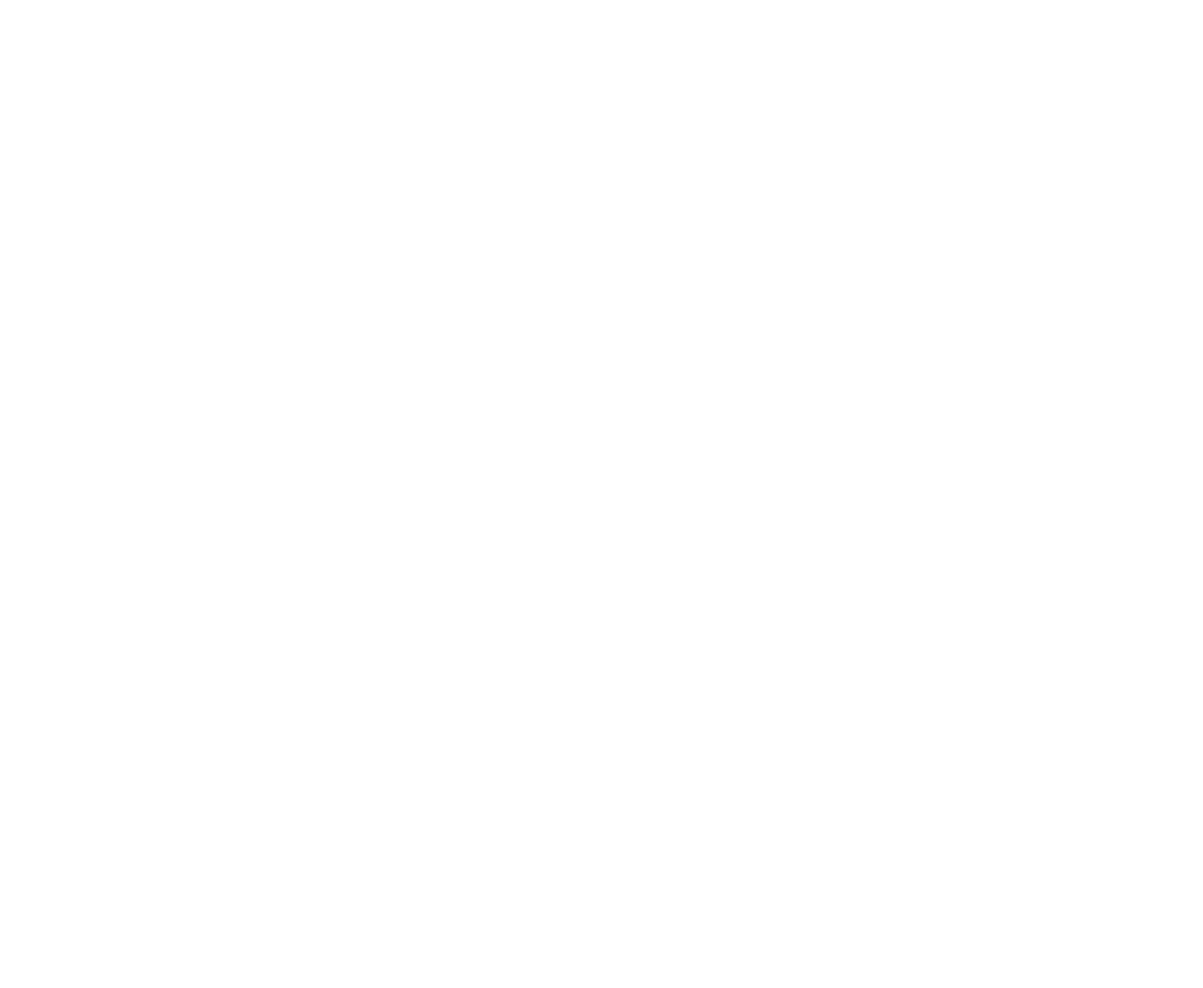
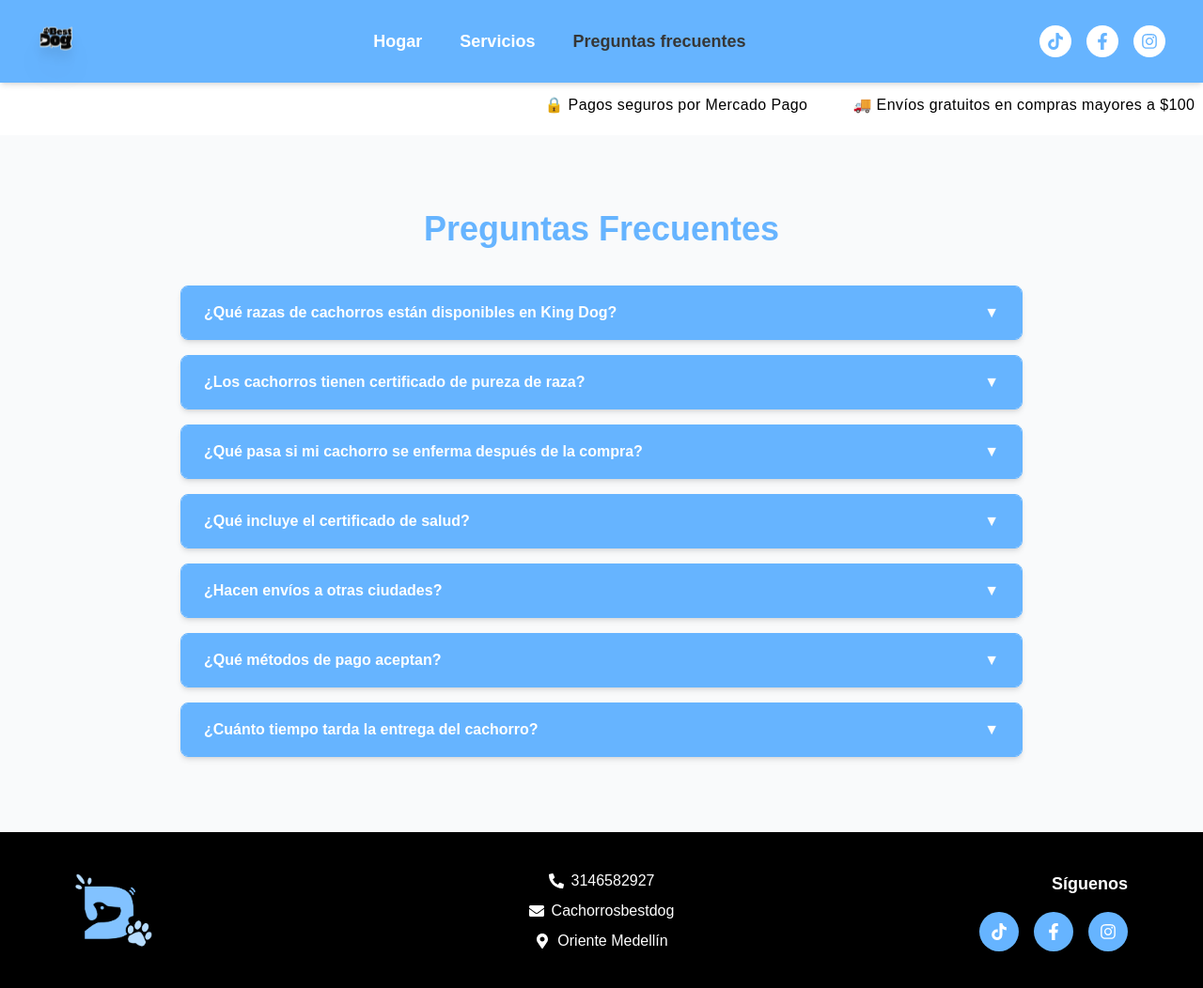
Before and after one commit to jero345/bestdog, a React (Vite) app: page /frequentlyaskedquestions in a window 1280 px wide. Before the commit this address had no page. Shown: the whole page at 94% size. Before the commit the page ends 800 px from the top, so only its background shows below. Built offline with nearby package versions, Linux system fonts and the light colour scheme.

Commit message:
cambios listos

```diff
--- a/src/App.jsx
+++ b/src/App.jsx
@@ -2,7 +2,7 @@
 import Layout from "./components/Layout";
 import Home from "./views/Home";
 import Services from "./views/Services";
-import Contact from "./views/Contact";
+import FrequentlyAskedQuestions from "./views/FrequentlyAskedQuestions";
 
 function App() {
   return (
@@ -10,7 +10,8 @@
       <Route path="/" element={<Layout />}>
         <Route index element={<Home />} />
         <Route path="services" element={<Services />} />
-        <Route path="contact" element={<Contact />} />
+         <Route path="frequentlyaskedquestions" element={<FrequentlyAskedQuestions />} />
+
       </Route>
     </Routes>
   );
--- a/src/components/Footer.jsx
+++ b/src/components/Footer.jsx
@@ -1,45 +1,67 @@
-import { FaFacebookF, FaTwitter, FaPinterestP, FaInstagram } from "react-icons/fa";
-// Si quieres usar el logo "X" moderno:
-// import { FaXTwitter } from "react-icons/fa6";
+import { FaTiktok, FaFacebookF, FaInstagram, FaPhoneAlt, FaEnvelope, FaMapMarkerAlt } from "react-icons/fa";
+import logo from "../assets/logo.png"; // ajusta el path según tu proyecto
 
 const Footer = () => {
   return (
-    <footer className="bg-[#121212] text-white py-16 px-6 md:px-20">
-      <div className="grid grid-cols-1 md:grid-cols-2 gap-12">
-        {/* About */}
-        <div>
-          <h4 className="text-2xl font-extrabold mb-4">About</h4>
-          <p className="text-gray-400 max-w-sm mb-6">
-            At Pawfy we help save lives of your beloved pets, we have a team of
-            expert pet trainers and doctors who are here to help your pet in need.
+    <footer className="bg-[#000] text-white py-10 px-6 md:px-20">
+      <div className="max-w-7xl mx-auto grid grid-cols-1 md:grid-cols-3 gap-10 items-center text-center md:text-left">
+
+        {/* Logo */}
+        <div className="flex justify-center md:justify-start">
+          <img
+            src={logo}
+            alt="King Dog Logo"
+            className="h-20 w-auto object-contain"
+            draggable="false"
+          />
+        </div>
+
+        {/* Contacto */}
+        <div className="text-center">
+          <p className="flex items-center justify-center gap-2 mb-2">
+            <FaPhoneAlt /> 3146582927
           </p>
+          <p className="flex items-center justify-center gap-2 mb-2">
+            <FaEnvelope /> Cachorrosbestdog
+          </p>
+          <p className="flex items-center justify-center gap-2">
+            <FaMapMarkerAlt /> Oriente Medellín
+          </p>
+        </div>
 
-          {/* Social Icons */}
+        {/* Redes Sociales */}
+        <div className="flex flex-col items-center md:items-end">
+          <h4 className="text-lg font-semibold mb-4">Síguenos</h4>
           <div className="flex gap-4">
-            <a href="https://facebook.com" target="_blank" rel="noopener noreferrer"
-              className="w-10 h-10 flex items-center justify-center rounded-full bg-gray-700 hover:bg-[#fab037] transition">
-              <FaFacebookF />
+            <a
+              href="https://www.tiktok.com"
+              target="_blank"
+              rel="noopener noreferrer"
+              className="bg-[#66B4FF] p-3 rounded-full hover:bg-[#4da6ff] transition"
+            >
+              <FaTiktok className="text-white text-lg" />
             </a>
-            <a href="https://twitter.com" target="_blank" rel="noopener noreferrer"
-              className="w-10 h-10 flex items-center justify-center rounded-full bg-gray-700 hover:bg-[#fab037] transition">
-              <FaTwitter />
-              {/* O usa <FaXTwitter /> si importas de fa6 */}
+            <a
+              href="https://www.facebook.com"
+              target="_blank"
+              rel="noopener noreferrer"
+              className="bg-[#66B4FF] p-3 rounded-full hover:bg-[#4da6ff] transition"
+            >
+              <FaFacebookF className="text-white text-lg" />
             </a>
-            <a href="https://pinterest.com" target="_blank" rel="noopener noreferrer"
-              className="w-10 h-10 flex items-center justify-center rounded-full bg-gray-700 hover:bg-[#fab037] transition">
-              <FaPinterestP />
-            </a>
-            <a href="https://instagram.com" target="_blank" rel="noopener noreferrer"
-              className="w-10 h-10 flex items-center justify-center rounded-full bg-gray-700 hover:bg-[#fab037] transition">
-              <FaInstagram />
+            <a
+              href="https://www.instagram.com"
+              target="_blank"
+              rel="noopener noreferrer"
+              className="bg-[#66B4FF] p-3 rounded-full hover:bg-[#4da6ff] transition"
+            >
+              <FaInstagram className="text-white text-lg" />
             </a>
           </div>
         </div>
       </div>
-
-      <div className="text-center text-gray-500 mt-12">© GFXPARTNER</div>
     </footer>
   );
 };
 
-export default Footer;
+export default Footer;
--- a/src/components/Navbar.jsx
+++ b/src/components/Navbar.jsx
@@ -1,6 +1,7 @@
 import { Link, useLocation } from "react-router-dom";
 import { useState, useEffect } from "react";
-import logo from "../assets/logonegroni.png"; // Asegúrate de tener tu logo en la carpeta assets
+import { FaTiktok, FaFacebookF, FaInstagram } from "react-icons/fa";
+import logo from "../assets/pun-pun.png"; // tu logo
 
 const Navbar = () => {
   const location = useLocation();
@@ -17,7 +18,7 @@
   const links = [
     { label: "Hogar", path: "/" },
     { label: "Servicios", path: "/services" },
-    { label: "Contacto", path: "/contact" },
+    { label: "Preguntas frecuentes", path: "/frequentlyaskedquestions" },
   ];
 
   return (
@@ -25,21 +26,22 @@
       className={`fixed top-0 left-0 w-full z-50 transition-all duration-300 ${
         scrolled || location.pathname !== "/"
           ? "bg-[#66B4FF] shadow-md"
-          : "bg-[#66B4FF] "
+          : "bg-[#66B4FF]"
       }`}
     >
       <div className="container mx-auto px-6 md:px-10 py-4 flex items-center justify-between">
+
         {/* Logo */}
-        <div className="flex items-center gap-3">
+        <div className="flex items-center">
           <img
             src={logo}
             alt="BestDogs Logo"
-            className="h-12 w-auto object-contain"
+            className="max-h-14 w-auto object-contain drop-shadow-xl scale-125"
             draggable="false"
           />
         </div>
 
-        {/* Links centrados */}
+        {/* Links */}
         <ul className="flex gap-10 text-white font-bold text-lg mx-auto">
           {links.map((item) => (
             <li key={item.label}>
@@ -48,17 +50,45 @@
                 className={`transition-colors ${
                   location.pathname === item.path
                     ? "text-[#363636]"
-                    : "hover:text-[#363636]"
-                }`}
+                    : "hover:text-[#363636]"}`
+                }
               >
                 {item.label}
               </Link>
             </li>
           ))}
         </ul>
+
+        {/* Iconos redes sociales */}
+        <div className="flex gap-4">
+          <a
+            href="https://www.tiktok.com"
+            target="_blank"
+            rel="noopener noreferrer"
+            className="bg-white p-2 rounded-full hover:bg-gray-200 transition"
+          >
+            <FaTiktok className="text-[#66B4FF] text-lg" />
+          </a>
+          <a
+            href="https://www.facebook.com"
+            target="_blank"
+            rel="noopener noreferrer"
+            className="bg-white p-2 rounded-full hover:bg-gray-200 transition"
+          >
+            <FaFacebookF className="text-[#66B4FF] text-lg" />
+          </a>
+          <a
+            href="https://www.instagram.com"
+            target="_blank"
+            rel="noopener noreferrer"
+            className="bg-white p-2 rounded-full hover:bg-gray-200 transition"
+          >
+            <FaInstagram className="text-[#66B4FF] text-lg" />
+          </a>
+        </div>
       </div>
     </nav>
   );
 };
 
-export default Navbar;
+export default Navbar;
--- /dev/null
+++ b/src/views/FrequentlyAskedQuestions.jsx
@@ -0,0 +1,79 @@
+import { useState } from "react";
+
+const faqs = [
+
+  {
+    question: "¿Qué razas de cachorros están disponibles en King Dog?",
+    answer:
+      "En King Dog, contamos con una amplia selección de razas, desde pequeñas como Pomerania, Yorkshire Terrier y Shih Tzu, hasta medianas y grandes como Golden Retriever, Bulldog Francés, Labrador y Husky Siberiano.",
+  },
+  {
+    question: "¿Los cachorros tienen certificado de pureza de raza?",
+    answer:
+      "Sí, todos los cachorros que ofrecemos cuentan con una garantía de pureza de raza de por vida, respaldada por nuestro criadero. Esto asegura que provienen de linajes auténticos, posicionándonos como líderes en la venta de perros en Colombia.",
+  },
+  {
+    question: "¿Qué pasa si mi cachorro se enferma después de la compra?",
+    answer:
+      "Ofrecemos una garantía de salud inicial que cubre cualquier enfermedad preexistente al momento de la entrega.",
+  },
+  {
+    question: "¿Qué incluye el certificado de salud?",
+    answer:
+      "Incluye un historial de vacunación y desparasitación, confirmando que el cachorro está en perfectas condiciones al momento de la entrega.",
+  },
+  {
+    question: "¿Hacen envíos a otras ciudades?",
+    answer:
+      "¡Claro que sí! Realizamos envíos seguros a todas las principales ciudades de Colombia, incluyendo: Bogotá, Medellín, Cali, Barranquilla, Bucaramanga, Cartagena, Pereira, Manizales, Ibagué y Cúcuta. Garantizamos que el cachorro llegará en óptimas condiciones a su nuevo hogar.",
+  },
+   {
+    question: "¿Qué métodos de pago aceptan?",
+    answer:
+      "Aceptamos transferencias bancarias, pagos en efectivo y pagos contra entrega. Contáctanos para coordinar el método más cómodo para ti.",
+  },
+     {
+    question: "¿Cuánto tiempo tarda la entrega del cachorro?",
+    answer:
+      "La entrega toma entre 1 y 2 días hábiles, dependiendo de la ciudad de destino.",
+  },
+];
+
+const FrequentlyAskedQuestions = () => {
+  const [openIndex, setOpenIndex] = useState(null);
+
+  const toggleFAQ = (index) => {
+    setOpenIndex(openIndex === index ? null : index);
+  };
+
+  return (
+    <section className="py-20 px-6 md:px-20 bg-gray-50">
+      <h2 className="text-4xl font-extrabold text-center text-[#66B4FF] mb-10">
+        Preguntas Frecuentes
+      </h2>
+      <div className="max-w-4xl mx-auto space-y-4">
+        {faqs.map((faq, index) => (
+          <div
+            key={index}
+            className="border border-[#66B4FF] rounded-lg overflow-hidden shadow-md"
+          >
+            <button
+              onClick={() => toggleFAQ(index)}
+              className="w-full flex justify-between items-center px-6 py-4 text-left font-semibold text-white bg-[#66B4FF] hover:bg-[#66B4FF] transition"
+            >
+              {faq.question}
+              <span>{openIndex === index ? "▲" : "▼"}</span>
+            </button>
+            {openIndex === index && (
+              <div className="px-6 py-4 bg-white text-gray-700 text-sm">
+                {faq.answer}
+              </div>
+            )}
+          </div>
+        ))}
+      </div>
+    </section>
+  );
+};
+
+export default FrequentlyAskedQuestions;
```
Also changed, not shown: src/views/Contact.jsx (deleted, +0 -101 lines), src/assets/pun-pun.png (added).
